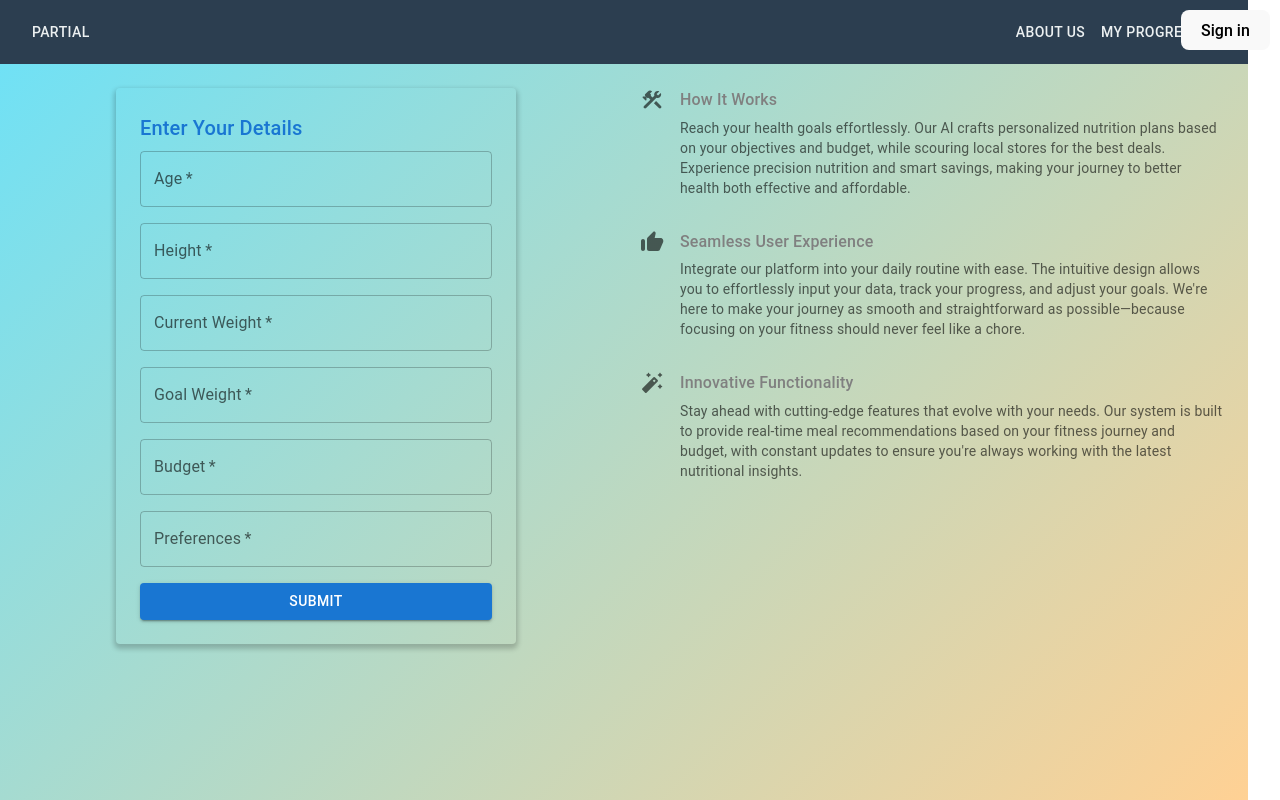
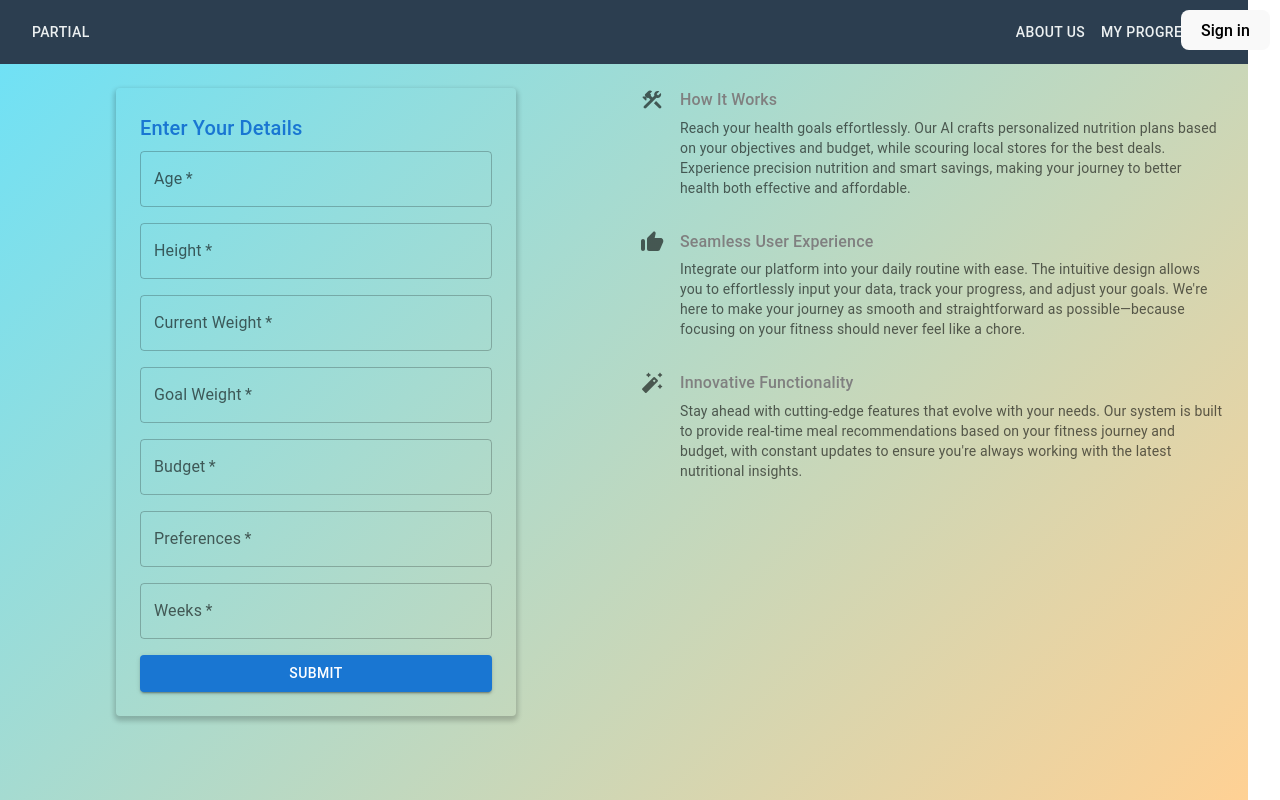
Before and after one commit to gus-droid/PARTIALJOBS, a React (Vite) app in the folder clerk-react/: page / in a window 1280 px wide. Built offline with nearby package versions, Linux system fonts and the light colour scheme; no server answers; the HTML template or start-up script is replaced by a standard one.

Commit message:
Add weeks tab

```diff
--- a/clerk-react/src/FormPage.tsx
+++ b/clerk-react/src/FormPage.tsx
@@ -47,6 +47,7 @@ const FormPage = () => {
         goalWeight: '',
         budget: '',
         preferences: '',
+        weeks: '',
     });
 
     const handleChange = (event: React.ChangeEvent<HTMLInputElement>) => {
@@ -128,7 +129,7 @@ const FormPage = () => {
                             <Typography variant="h6" color="primary" gutterBottom>
                                 Enter Your Details
                             </Typography>
-                            {['age', 'height', 'currentWeight', 'goalWeight', 'budget', 'preferences'].map((field) => (
+                            {['age', 'height', 'currentWeight', 'goalWeight', 'budget', 'preferences', 'weeks'].map((field) => (
                                 <TextField
                                     key={field}
                                     label={field.replace(/([A-Z])/g, ' $1').replace(/^./, (str) => str.toUpperCase())}
@@ -136,7 +137,7 @@ const FormPage = () => {
                                     name={field}
                                     value={formData[field]}
                                     onChange={handleChange}
-                                    required={['age', 'height', 'currentWeight', 'goalWeight', 'budget', 'preferences'].includes(field)}
+                                    required={['age', 'height', 'currentWeight', 'goalWeight', 'budget', 'preferences', 'weeks'].includes(field)}
                                     sx={{ mb: 2 }}
                                 />
                             ))}
--- a/clerk-react/src/ResultPage.tsx
+++ b/clerk-react/src/ResultPage.tsx
@@ -37,12 +37,13 @@ const ResultPage = () => {
     const budget = parseFloat(formData["budget"]);
     const allergies = parseFloat(formData["allergies"]);
     const preferences = parseFloat(formData["preferences"]);
+    const weeks = parseFloat(formData["weeks"]);
     const is_male = formData["sex"] == "male";
 
     const bmr: number = calculate_bmr(weight, height, age, is_male);
     const target_bmi = calculate_bmi(target_weight, height);
     const energy_cal: number = energy_delta(bmr, ExerciseLevel.Moderate);
-    const in_12_weeks: number = calorie_delta_goal(-(weight - target_weight)/12);
+    const in_12_weeks: number = calorie_delta_goal(-(weight - target_weight)/weeks);
 
 
     var [switchval, setSwitch] = useState(true);
@@ -216,8 +217,8 @@ const ResultPage = () => {
                 {/* Display results here */}
                 <p>You burn {bmr} calories from doing nothing. You also burn {energy_cal} from moderate energy activites.
                 This means you can eat {bmr + energy_cal} calories per day without any change in weight.</p>
-                <p>You will need a calorie deficit of {in_12_weeks} calories per day to lose {weight - target_weight} pounds in 12 weeks.
-                This means that, if you want to lose weight, you should eat around {bmr + energy_cal + in_12_weeks} calories per day for 12 weeks
+                <p>You will need a calorie deficit of {in_12_weeks} calories per day to lose {weight - target_weight} pounds in {weeks} weeks.
+                This means that, if you want to lose weight, you should eat around {bmr + energy_cal + in_12_weeks} calories per day for {weeks} weeks
                 to lose {weight - target_weight} calories. Your target BMI is {target_bmi}, and a helthy BMI is considered to be between 18.5
                 and 24.9.</p>
             </div>
```
